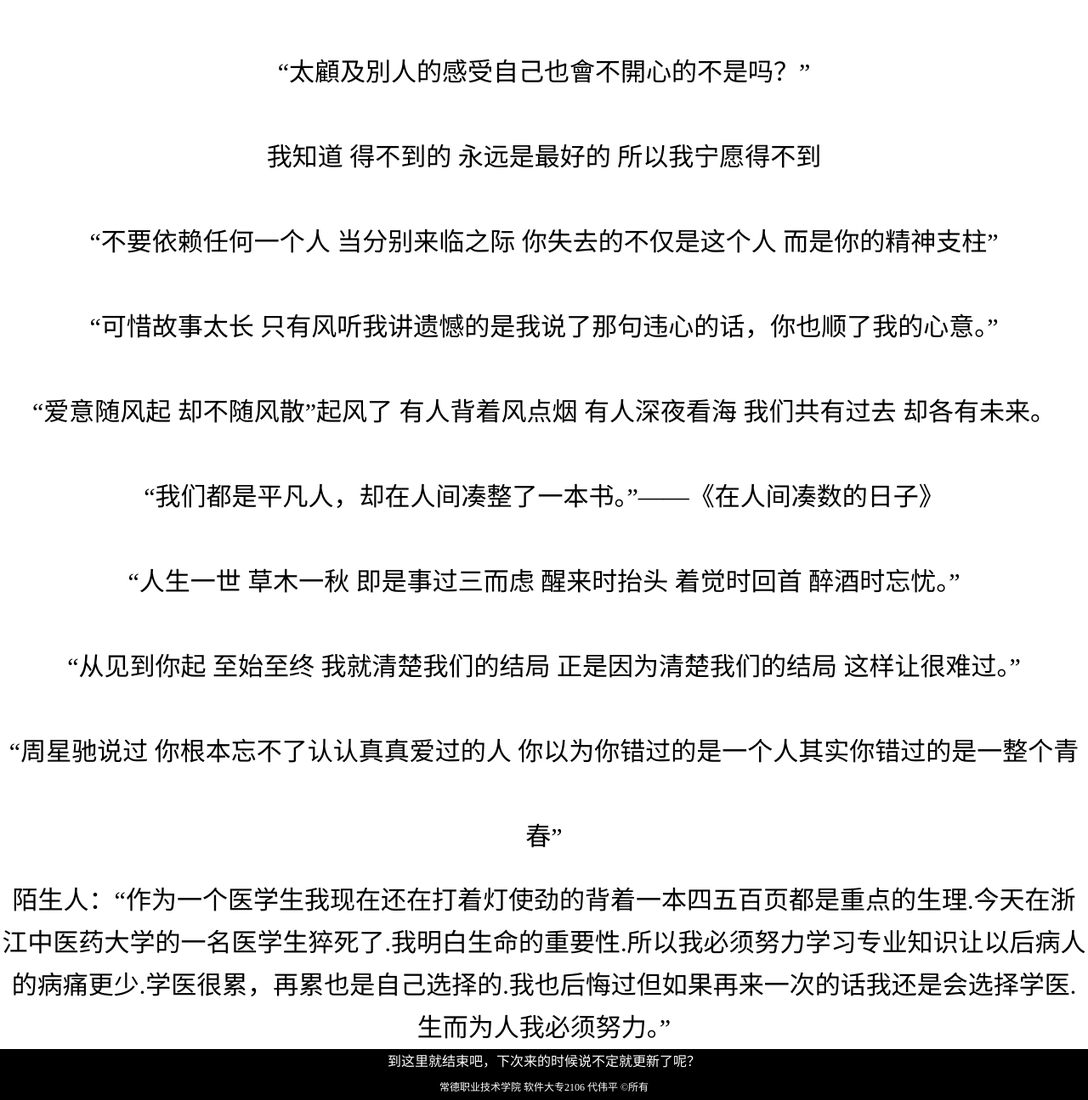
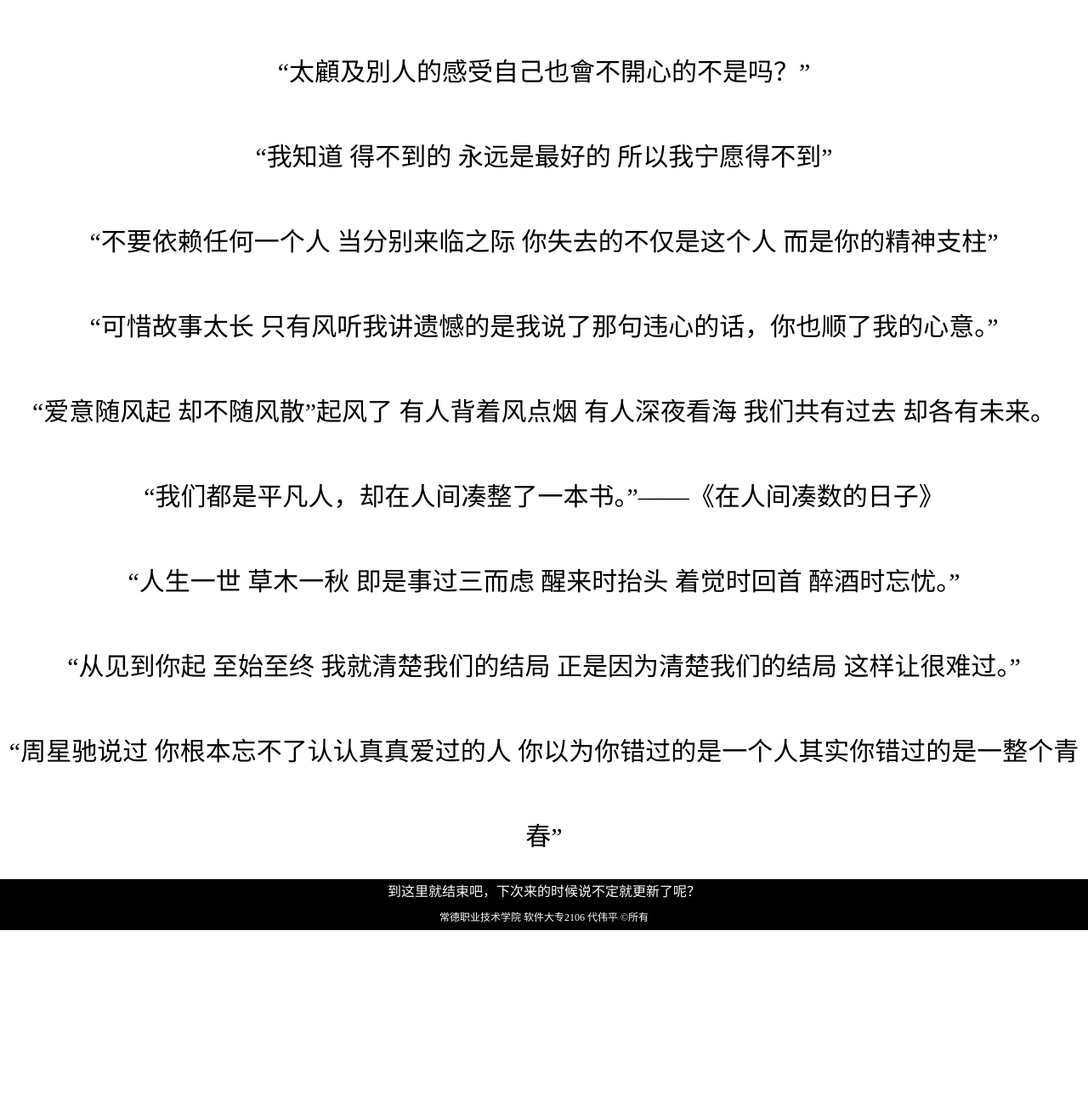
Before and after one commit to Jiuhe1129/wy, a plain HTML site: page index.html in a window 1280 px wide. Shown: the part 2415-3710 px from the top of the page at 85% size. After the commit the page ends 3510 px from the top, so only its background shows below. Drawn offline with Linux system fonts and the light colour scheme.

Commit message:
Update index.html

```diff
--- a/index.html
+++ b/index.html
@@ -49,7 +49,7 @@
                 <li class="sj">“有時候再喜歡的東西也沒必要去擁有，因爲那些東西總是短暫的”</li>
                 <li>“心裏有了答案 就會踏實很多 即使這個答案不敬人意”</li>
                 <li>“太顧及別人的感受自己也會不開心的不是吗？”</li>
-                <li>我知道 得不到的 永远是最好的 所以我宁愿得不到</li>
+                <li>“我知道 得不到的 永远是最好的 所以我宁愿得不到”</li>
                 <li class="sj">“不要依赖任何一个人 当分别来临之际 你失去的不仅是这个人 而是你的精神支柱”</li>
                 <li class="sj">“可惜故事太长 只有风听我讲遗憾的是我说了那句违心的话，你也顺了我的心意。”</li>
                 <li class="sj">“爱意随风起 却不随风散”起风了 有人背着风点烟 有人深夜看海 我们共有过去 却各有未来。</li>
@@ -57,11 +57,6 @@
                 <li class="sj">“人生一世 草木一秋 即是事过三而虑 醒来时抬头 着觉时回首 醉酒时忘忧。”</li>
                 <li class="sj">“从见到你起 至始至终 我就清楚我们的结局 正是因为清楚我们的结局 这样让很难过。”</li>
                 <li class="sj">“周星驰说过 你根本忘不了认认真真爱过的人 你以为你错过的是一个人其实你错过的是一整个青春”</li>
-
-                <li class="c sj">
-                    陌生人：“作为一个医学生我现在还在打着灯使劲的背着一本四五百页都是重点的生理.今天在浙江中医药大学的一名医学生猝死了.我明白生命的重要性.所以我必须努力学习专业知识让以后病人的病痛更少.学医很累，再累也是自己选择的.我也后悔过但如果再来一次的话我还是会选择学医.生而为人我必须努力。”
-                </li>
-
             </ul>
         </div>
     </div>
```
